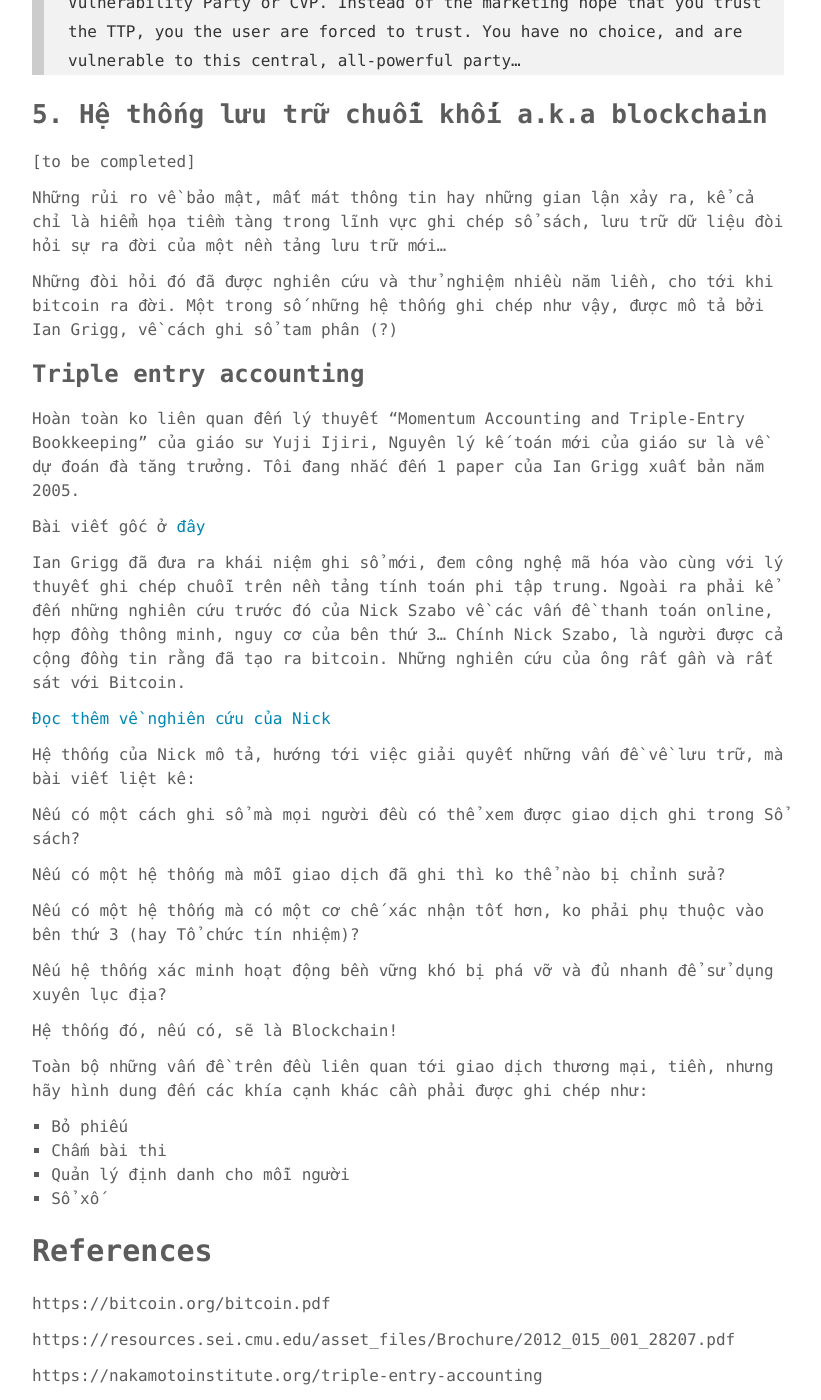
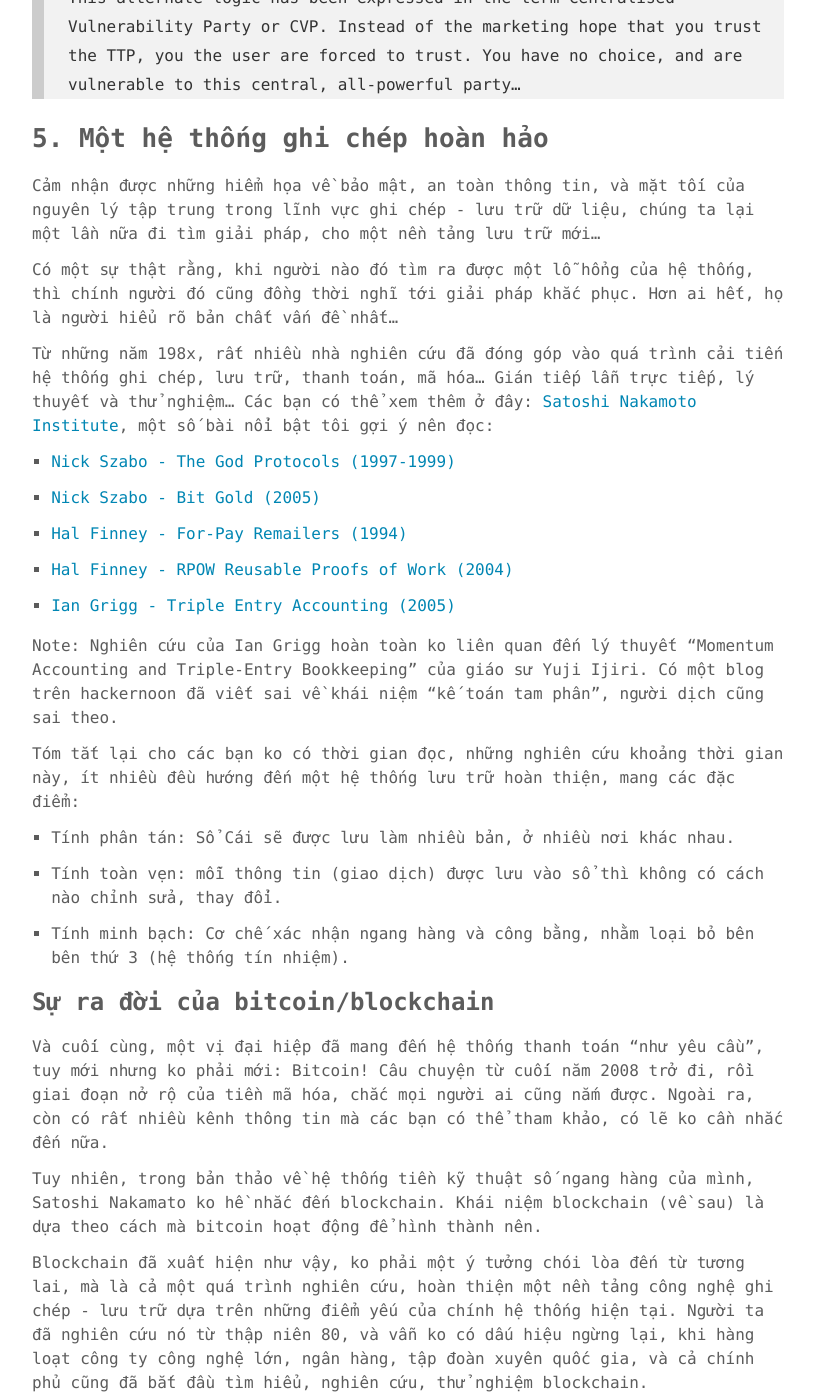
Before and after one commit to phuoc-thanh/phuoc-thanh.github.io, a Jekyll site: the page built from _posts/2018-07-17-road-to-blockchain-intro.md, in a window 1280 px wide and 1400 px high, scrolled down 5207 px. Shown: the whole window, without its empty margins (232-1053 px from the left). Built offline with Jekyll 4.4.1, drawn with Linux system fonts in a browser that asks for light colours; comment, search, counter and statistics services are not loaded; some of the changed text lies outside the part shown.

Commit message:
finish blockchain first post

```diff
--- a/_posts/2018-07-17-road-to-blockchain-intro.md
+++ b/_posts/2018-07-17-road-to-blockchain-intro.md
@@ -1,9 +1,9 @@
 ---
 layout: post
-title: "Road to Blockchain - A Pieace of History"
+title: "Road to Blockchain - A Piece of History"
 comments: true
 description: "Road to Blockchain - Bước ra từ lịch sử"
-keywords: "blockchain, proofofstake, proofofwork"
+keywords: "blockchain, bitcoin, history, satoshi, accounting"
 ---
 
 Viết về một công nghệ mới mẻ, luôn là thách thức lớn đối với blogger, và nó là một loại công việc tiêu hao rất nhiều thời gian và công sức. 4 phần mày mò tìm hiểu, nhưng 6 phần quan trọng hơn là giải thích, diễn đạt để độc giả hiểu, mới là thành công của 1 bài viết.
@@ -18,13 +18,13 @@
 
 ## 1. Từ nhu cầu ghi chép đơn sơ
 
-Bắt đầu bằng một nhu cầu cơ bản khi con người sống tập trung là ***Trao đổi (Exchange)***
+Nhu cầu ghi chép bắt đầu xuất hiện từ khi con người sống tập trung, để đáp ứng cho hoạt động ***Trao đổi (Exchange)*** và ***Buôn bán, giao thương (Trade)***
 
 Hôm nay tôi săn đc 1 em chồn, cả nhà ăn chồn 2 tuần nay đã ngán lắm, đi ngang nhà tên hàng xóm, thấy nó đang nướng cá, thơm lừng. Tôi dụ dỗ nó đổi em chồn lấy 5 con cá. Thằng hàng xóm đồng ý trao đổi, như vậy là đã xảy ra 1 giao dịch. Vậy đó, giao dịch đã xảy ra - trước cả khi con người biết đọc, ko chừng trước cả khi biết nói (who's know? hahaa)
 
-Đến bước phát triển kế tiếp, là nhu cầu ***Buôn bán, giao thương (Trade)***
+...
 
-Một ngày đẹp trời, tôi săn đc 6 con chồn, hay thậm chí săn đc cả cọp Siberia, voi Mammoth, đương nhiên là ăn không hết, nhưng tủ lạnh lại chưa đc phát minh nên cũng chẳng còn cách nào - ngoài đem cho thằng hàng xóm hoặc linh cẩu ăn bớt. Ngay cả khi, tôi đem đổi thành cá, hay trái cây, thì cũng ko thể nhai hết được.
+Một ngày đẹp trời khác, tôi săn đc 6 con chồn, hay thậm chí săn đc cả cọp Siberia, voi Mammoth, đương nhiên là ăn không hết, nhưng tủ lạnh lại chưa đc phát minh nên cũng chẳng còn cách nào - ngoài đem cho thằng hàng xóm hoặc linh cẩu ăn bớt. Ngay cả khi, tôi đem đổi thành cá, hay trái cây, thì cũng ko thể nhai hết được.
 
 Và thế là, "vỏ sò" được phát minh ra, dùng để làm đơn vị quy đổi cho hàng hóa. Tiền thời này, là vỏ sò được mài thật đẹp, phụ nữ mang làm trang sức được. Tôi săn đc 1 cọp Siberia, để lại cái tay cọp cả nhà ăn lẩu, còn lại tôi đem đổi lấy trăm vỏ sò ở ngoài chợ. Bữa nào đói quá, lười quá, hay say lá đu đủ quá ko săn được gì, tôi đem ít vỏ sò này đổi lấy vài chục trái táo, đôi con cá về ăn, vỏ sỏ quả là phát minh vĩ đại -))
 
@@ -32,32 +32,32 @@
 
 ### Cuốn sổ ghi nợ
 
-Khi "tiền" được sử dụng trong giao dịch, mọi mua bán đều cần phải được ghi chép, để tính toán giá cả, theo dõi tài sản, và có lẽ cũng là để tiện đòi nợ. Ai đó đã phát minh ra chữ viết và giấy da, và từ "ghi sổ" cũng đồng thời đc đưa vào từ điển. Đại loại, các gian thương thời kỳ này sẽ có 1 cuốn sổ ghi chép những thứ như:
+Khi "tiền vỏ hến" được sử dụng trong giao dịch, mọi mua bán đều cần phải được ghi chép, để tính toán giá cả, theo dõi tài sản, và có lẽ cũng là để tiện đòi nợ. Ai đó đã phát minh ra chữ viết và giấy da, chính là sự khởi đầu cho sự bùng nổ của lĩnh vực ghi chép, lưu trữ thông tin. Đối với hoạt động buôn bán, các gian thương thời kỳ này sẽ có 1 cuốn sổ ghi chép những thứ như:
 
 + Ngày 01, bán 10 đầu tôm được 100 sò, bán 16 mực khổng lồ được 400 sò, mua 2 bò con hết 600 sò.
 + Ngày 02, bán 20 cá thu được 200 sò, mua 2 cân gạo hết 40 sò.
 + ...
 
-Đây được coi là khởi đầu của việc "kế toán - ghi sổ", hệ thống sổ ghi đơn giản như trên được coi là "Single-entry bookeeping system". Các loại sổ ghi  sổ sách, lưu trữ dữ liệu đang đchép này về sau được gọi là Sổ Cái (Ledger).
+Đây được coi là gốc rễ của ngành "kế toán - ghi sổ", hệ thống sổ ghi đơn giản như trên được coi là "Single-entry bookeeping system". Các loại sổ ghi nợ, nhật ký buôn bán của gian thương về sau được gọi là Sổ Cái (Ledger).
 
 
 ## 2. Hệ thống ghi Sổ Kép
 
-Khi thương mại vượt xa giới hạn bộ tộc, làng xã, tới quốc gia, vượt đại dương, xuyên lục địa... Cuốn Sổ Đơn kia bộc lộ vấn đề về tính đúng đắn, minh bạch - khi không có một căn cứ nào để xác nhận được việc ghi chép trên sổ là đúng, sẽ dẫn tới các vấn đề về xác định tài sản, giá cả, thuế má, gian lận thương mại...
+Khi thương mại vượt xa giới hạn bộ tộc, làng xã, tới quốc gia, vượt đại dương, xuyên lục địa... Hệ thống Sổ Đơn kia bộc lộ vấn đề về tính đúng đắn, minh bạch - khi không có một căn cứ nào để xác nhận được việc ghi chép trên sổ là đúng, sẽ dẫn tới các vấn đề về xác định tài sản, giá cả, thuế má, gian lận thương mại...
 
-Hôm nay Cáo bán nợ cho Trâu già chục táo chín, vài hôm sau qua trả nợ thì Cáo bảo "Mày mua 12 trái lận, tao có ghi sổ đây...". Tranh cãi nổ ra và Trâu già húc lòi ruột Cáo, hết đời gian thương. Đó là vấn đề của hệ thống sổ đơn.
+Hôm nay Cáo bán nợ cho Trâu già chục táo chín, vài hôm sau qua trả nợ thì Cáo bảo "Mày mua 12 trái lận, tao có ghi sổ đây...". Tranh cãi nổ ra và Trâu già húc lòi ruột Cáo, hết đời gian thương. Đó là vấn đề của Hệ thống Sổ Đơn.
 
-### Giải pháp thay thế cho "Ghi sổ đơn"
+### Giải pháp thay thế cho "Sổ đơn"
 
-Giai đoạn đầu Trung cổ, người Do Thái bắt đầu tiên phong đổi mới ngành kế toán: Ghi Sổ Kép. Và sau đó ở Ý, việc thực thi ghi sổ kép được đem ra làm chuẩn mực trong giao thương (đâu đó ở Thế Kỷ 15).
+Giai đoạn đầu Trung cổ, người Do Thái bắt đầu tiên phong đổi mới ngành kế toán: Ghi Sổ Kép. Và sau đó ở Ý, việc thực thi ghi Sổ Kép được đem ra làm chuẩn mực trong giao thương (đâu đó ở Thế Kỷ 15).
 
-Về nguyên tắc, nó là cách ghi dữ liệu debit (ghi nợ) và credit (ghi có) vào account (tài khoản) sao cho đảm bảo sự cân bằng của 2 phần này. Đọc thêm về ghi sổ kép: [Link Wiki](https://en.wikipedia.org/wiki/Double-entry_bookkeeping_system)
+Về nguyên tắc, Ghi Sổ Kép là cách ghi dữ liệu debit (ghi nợ) và credit (ghi có) vào account (tài khoản) sao cho đảm bảo sự cân bằng của 2 phần này. Đọc thêm về [Hệ thống ghi Sổ kép](https://en.wikipedia.org/wiki/Double-entry_bookkeeping_system)
 
-Lúc này nhé, Trâu già mua chục trái táo của Cáo, thì:
+Lúc này, Trâu già mua chục trái táo của Cáo, thì giao dịch sẽ được ghi 2 lần:
 
-> Sổ của Cáo note: Ngày xx, bán cho Trâu già 10 trái táo, thu về 120 xu. --> Credit Account Cáo + 120
+> Sổ của Cáo thêm 1 dòng: Ngày xx, bán cho Trâu già 10 trái táo, thu về 120 xu. --> Credit Account Cáo + 120
 
-> Sổ của Trâu note: Ngày xx, mua của Cáo già 10 trái táo, mất 120 xu. --> Debit Account Trâu + 120
+> Sổ của Trâu thêm 1 dòng: Ngày xx, mua của Cáo già 10 trái táo, mất 120 xu. --> Debit Account Trâu + 120
 
 Như vậy đảm bảo Credit Cáo = Debit Trâu, và nếu cần thiết, ta kí tên vào 1 bản hợp đồng chung, để khỏi ai giả mạo sổ sách hí hí. Và sau này có tranh cãi kiện tụng, cứ đem sổ sách ra nói chuyện, ko cần phải đụng răng đụng sừng :)
 
@@ -77,7 +77,7 @@
 
 Giao dịch diễn ra ở trang trại đa phần sẽ thông qua họ nhà Vượn.
 
-Trâu già muốn mua nhãn của Khỉ-đột, thì sẽ nói với nhà Vượn 1 tiếng -  rằng hắn sắp mua của Khỉ 2 cân nhãn, giá đồng ý là 40xu. Vượn sẽ làm chứng cho giao dịch này, và sẽ ghi vào sổ của nhà Vượn 1 dòng ghi chép:
+Trâu già muốn mua nhãn của Khỉ-đột, thì sẽ nói với nhà Vượn 1 tiếng - rằng hắn sắp mua của Khỉ 2 cân nhãn, giá đồng ý là 40xu. Vượn sẽ làm chứng cho giao dịch này, và sẽ ghi vào sổ của nhà Vượn 1 dòng ghi chép:
 
 > Ngày xx, Trâu già mua của Khỉ-đột 2 cân táo, giá 40xu.
 
@@ -100,9 +100,9 @@
 
 ## 4. Lưu trữ thông tin thời kỳ hiện đại
 
-Đọc tới đây, các bạn cũng hiểu việc ghi chép, lưu trữ đã có một lịch sử rất thú vị như vậy, nó luôn luôn có khiếm khuyết, và con người cũng chưa bao giờ ngừng hoàn thiện nó. Những công nghệ mới, tiêu chuẩn mới, phát minh mới vẫn cứ xuất hiện theo thời gian...
+Đọc tới đây, các bạn cũng hiểu lĩnh vực ghi chép, lưu trữ đã có một lịch sử rất thú vị như vậy, nó luôn luôn có khiếm khuyết, và con người cũng chưa bao giờ ngừng hoàn thiện nó. Những công nghệ mới, tiêu chuẩn mới, phát minh mới vẫn cứ xuất hiện theo thời gian...
 
-Những đột phá trong lĩnh vực CNTT và Mật mã học mang đến các hệ thống lưu trữ thông tin giao dịch khổng lồ, tập trung, được quản lý bởi những Tổ chức tín nhiệm (Trusted Third Party).
+Những đột phá trong lĩnh vực CNTT mang đến các hệ thống lưu trữ thông tin giao dịch khổng lồ, tập trung, được quản lý bởi những Tổ chức tín nhiệm (Trusted Third Party).
 
 Tất nhiên, những Tổ chức tín nhiệm này cũng có nhiều nhược điểm, và nhược điểm lớn nhất của nó có lẽ là hiểm họa "Insider Fraud" - Gian lận nội bộ.
 
@@ -117,20 +117,19 @@
 - Vi phạm tính riêng tư của người dùng
 ...
 
-Các bạn có thể xem qua một nghiên cứu nhỏ của SEI (Carnegie Mellon Uni) về gian lận nội bộ trong ngành tài chính ở [đây](https://resources.sei.cmu.edu/asset_files/Brochure/2012_015_001_28207.pdf)
+Các bạn có thể xem qua một nghiên cứu nhỏ của viện nghiên cứu công nghệ phần mềm SEI (Carnegie Mellon Uni) về gian lận nội bộ trong ngành tài chính ở [đây](https://resources.sei.cmu.edu/asset_files/Brochure/2012_015_001_28207.pdf)
 
 ### Công nghệ mã hóa trong lưu trữ
 
-Ngoài lĩnh vực tài chính, kiểm toán, ngân hàng vốn đã nhiều vấn đề, các bên thứ 3 khác cũng được tin tưởng trên sân chơi mới là Internet: VISA, Verisign, Internet DNS, Paypal... Chúng ta không thể phủ nhận những lợi ích từ những Tổ chức thứ 3 này mang lại, đặc biệt khi họ ứng dụng những công nghệ mã hóa hiện đại để đảm bảo an toàn thông tin cho người sử dụng. Nhưng một lần nữa, niềm tin bị thử thách...
+Ngoài lĩnh vực tài chính, kiểm toán, ngân hàng vốn đã nhiều vấn đề, các bên thứ 3 khác cũng được tin tưởng trên sân chơi mới là Internet: VISA, Verisign, Internet DNS, Paypal... Chúng ta không thể phủ nhận những lợi ích từ những Tổ chức tín nhiệm này mang lại, đặc biệt khi họ ứng dụng những công nghệ mã hóa hiện đại để đảm bảo an toàn thông tin cho người sử dụng. Nhưng một lần nữa, niềm tin bị thử thách...
 
-Các nhà nghiên cứu độc lập thậm chí đã nhận diện được hiểm họa từ lâu, và vẫn liên tiếp xuất bản những nghiên cứu chung + riêng đề xuất đến những mặt tối của "Trusted Third Party" thời kỳ Internet này:
+Các nhà nghiên cứu độc lập thậm chí đã nhận diện được hiểm họa từ lâu, và vẫn liên tiếp xuất bản những nghiên cứu chung + riêng đề xuất đến những mặt tối của "Trusted Third Party" thời kỳ Internet này.
 
-Vì chủ đề này gói hẹp trong phạm vi blockchain, nên tôi dẫn nguôn nghiên cứu của 2 tác giả được cho là ảnh hưởng rất lớn tới sự ra đời của blockchain là Ian Grigg và Nick Szabo:
+Vì chủ đề này gói hẹp trong phạm vi blockchain, nên tôi dẫn nguồn nghiên cứu của 2 tác giả được cho là ảnh hưởng rất lớn tới sự ra đời của blockchain là Ian Grigg và Nick Szabo:
 
-1. Những rào cản về chi phí, kĩ thuật, hạ tầng... chưa được dỡ bỏ kèm theo những lỗ hổng bảo mật mới: [Trusted Third Parties Are Security Holes - Nick Szabo](https://nakamotoinstitute.org/trusted-third-parties)
+1. Những rào cản về chi phí, kĩ thuật, hạ tầng... chưa được dỡ bỏ kèm theo những lỗ hổng bảo mật của TTP: [Trusted Third Parties Are Security Holes - Nick Szabo](https://nakamotoinstitute.org/trusted-third-parties)
 
 2. Tác hại của hệ thống khóa công khai (Public Key Infrastructure): [PKI considered harmful - Ian Grigg](http://iang.org/ssl/pki_considered_harmful.html)
-
 
 Ở nghiên cứu của Ian Grigg về hệ thống PKI, có một đoạn ngắn mô tả tác hại của nguyên tắc tập trung, cũng là một vấn đề thúc đẩy cho sự ra đời của blockchain:
 
@@ -138,42 +137,60 @@
 
 > This alternate logic has been expressed in the term Centralised Vulnerability Party or CVP. Instead of the marketing hope that you trust the TTP, you the user are forced to trust. You have no choice, and are vulnerable to this central, all-powerful party...
 
-## 5. Hệ thống lưu trữ chuỗi khối a.k.a blockchain
+## 5. Một hệ thống ghi chép hoàn hảo
 
-[to be completed]
+Cảm nhận được những hiểm họa về bảo mật, an toàn thông tin, và mặt tối của nguyên lý tập trung trong lĩnh vực ghi chép - lưu trữ dữ liệu, chúng ta lại một lần nữa đi tìm giải pháp, cho một nền tảng lưu trữ mới...
 
-Những rủi ro về bảo mật, mất mát thông tin hay những gian lận xảy ra, kể cả chỉ là hiểm họa tiềm tàng trong lĩnh vực ghi chép sổ sách, lưu trữ dữ liệu đòi hỏi sự ra đời của một nền tảng lưu trữ mới...
+Có một sự thật rằng, khi người nào đó tìm ra được một lỗ hổng của hệ thống, thì chính người đó cũng đồng thời nghĩ tới giải pháp khắc phục. Hơn ai hết, họ là người hiểu rõ bản chất vấn đề nhất...
 
-Những đòi hỏi đó đã được nghiên cứu và thử nghiệm nhiều năm liền, cho tới khi bitcoin ra đời. Một trong số những hệ thống ghi chép như vậy, được mô tả bởi Ian Grigg, về cách ghi sổ tam phân (?)
+Từ những năm 198x, rất nhiều nhà nghiên cứu đã đóng góp vào quá trình cải tiến hệ thống ghi chép, lưu trữ, thanh toán, mã hóa... Gián tiếp lẫn trực tiếp, lý thuyết và thử nghiệm... Các bạn có thể xem thêm ở đây: [Satoshi Nakamoto Institute](https://nakamotoinstitute.org/literature/), một số bài nổi bật tôi gợi ý nên đọc:
 
-### Triple entry accounting
+1. [Nick Szabo - The God Protocols (1997-1999)](https://nakamotoinstitute.org/the-god-protocols/)
 
-Hoàn toàn ko liên quan đến lý thuyết "Momentum Accounting and Triple-Entry Bookkeeping" của giáo sư Yuji Ijiri, Nguyên lý kế toán mới của giáo sư là về dự đoán đà tăng trưởng. Tôi đang nhắc đến 1 paper của Ian Grigg xuất bản năm 2005.
+2. [Nick Szabo - Bit Gold (2005)](https://nakamotoinstitute.org/bit-gold)
 
-Bài viết gốc ở [đây](https://nakamotoinstitute.org/triple-entry-accounting)
+3. [Hal Finney - For-Pay Remailers (1994)](https://nakamotoinstitute.org/for-pay-remailers)
 
-Ian Grigg đã đưa ra khái niệm ghi sổ mới, đem công nghệ mã hóa vào cùng với lý thuyết ghi chép chuỗi trên nền tảng tính toán phi tập trung. Ngoài ra phải kể đến những nghiên cứu trước đó của Nick Szabo về các vấn đề thanh toán online, hợp đồng thông minh, nguy cơ của bên thứ 3... Chính Nick Szabo, là người được cả cộng đồng tin rằng đã tạo ra bitcoin. Những nghiên cứu của ông rất gần và rất sát với Bitcoin.
+4. [Hal Finney - RPOW Reusable Proofs of Work (2004)](https://nakamotoinstitute.org/rpow/)
 
-[Đọc thêm về nghiên cứu của Nick](https://nakamotoinstitute.org/authors/nick-szabo/)
+5. [Ian Grigg - Triple Entry Accounting (2005)](https://nakamotoinstitute.org/triple-entry-accounting)
 
-Hệ thống của Nick mô tả, hướng tới việc giải quyết những vấn đề về lưu trữ, mà bài viết liệt kê:
+Note: Nghiên cứu của Ian Grigg hoàn toàn ko liên quan đến lý thuyết "Momentum Accounting and Triple-Entry Bookkeeping" của giáo sư Yuji Ijiri. Có một blog trên hackernoon đã viết sai về khái niệm "kế toán tam phân", người dịch cũng sai theo.
 
-Nếu có một cách ghi sổ mà mọi người đều có thể xem được giao dịch ghi trong Sổ sách?
+Tóm tắt lại cho các bạn ko có thời gian đọc, những nghiên cứu khoảng thời gian này, ít nhiều đều hướng đến một hệ thống lưu trữ hoàn thiện, mang các đặc điểm:
 
-Nếu có một hệ thống mà mỗi giao dịch đã ghi thì ko thể nào bị chỉnh sửa?
+- Tính phân tán: Sổ Cái sẽ được lưu làm nhiều bản, ở nhiều nơi khác nhau.
 
-Nếu có một hệ thống mà có một cơ chế xác nhận tốt hơn, ko phải phụ thuộc vào bên thứ 3 (hay Tổ chức tín nhiệm)?
+- Tính toàn vẹn: mỗi thông tin (giao dịch) được lưu vào sổ thì không có cách nào chỉnh sửa, thay đổi.
 
-Nếu hệ thống xác minh hoạt động bền vững khó bị phá vỡ và đủ nhanh để sử dụng xuyên lục địa?
+- Tính minh bạch: Cơ chế xác nhận ngang hàng và công bằng, nhằm loại bỏ bên bên thứ 3 (hệ thống tín nhiệm).
 
-Hệ thống đó, nếu có, sẽ là Blockchain!
 
-Toàn bộ những vấn đề trên đều liên quan tới giao dịch thương mại, tiền, nhưng hãy hình dung đến các khía cạnh khác cần phải được ghi chép như:
+### Sự ra đời của bitcoin/blockchain
 
-+ Bỏ phiếu
-+ Chấm bài thi
-+ Quản lý định danh cho mỗi người
-+ Sổ xố
+Và cuối cùng, một vị đại hiệp đã mang đến hệ thống thanh toán "như yêu cầu", tuy mới nhưng ko phải mới: Bitcoin! Câu chuyện từ cuối năm 2008 trở đi, rồi giai đoạn nở rộ của tiền mã hóa, chắc mọi người ai cũng nắm được. Ngoài ra, còn có rất nhiều kênh thông tin mà các bạn có thể tham khảo, có lẽ ko cần nhắc đến nữa.
+
+Tuy nhiên, trong bản thảo về hệ thống tiền kỹ thuật số ngang hàng của mình, Satoshi Nakamato ko hề nhắc đến blockchain. Khái niệm blockchain (về sau) là dựa theo cách mà bitcoin hoạt động để hình thành nên.
+
+Blockchain đã xuất hiện như vậy, ko phải một ý tưởng chói lòa đến từ tương lai, mà là cả một quá trình nghiên cứu, hoàn thiện một nền tảng công nghệ ghi chép - lưu trữ dựa trên những điểm yếu của chính hệ thống hiện tại. Người ta đã nghiên cứu nó từ thập niên 80, và vẫn ko có dấu hiệu ngừng lại, khi hàng loạt công ty công nghệ lớn, ngân hàng, tập đoàn xuyên quốc gia, và cả chính phủ cũng đã bắt đầu tìm hiểu, nghiên cứu, thử nghiệm blockchain.
+
+Xin dẫn một số use-case của blockchain, [từ website của IBM](https://www.ibm.com/blockchain/use-cases/):
+
+1. [Ứng dụng blockchain vào hồ sơ y tế và dữ liệu y học lâm sàng](https://www-01.ibm.com/common/ssi/cgi-bin/ssialias?htmlfid=KU912404USEN)
+
+2. [Ứng dụng trong an toàn thực phẩm và tra cứu nguồn gốc](https://www-03.ibm.com/press/us/en/pressrelease/53013.wss)
+
+3. [Hệ thống thông tin định danh và tài sản cá nhân dựa trên blockchain](https://www-01.ibm.com/common/ssi/cgi-bin/ssialias?htmlfid=KU912405USEN)
+
+4. [Tiền kỹ thuật số và hệ thống thanh toán mới](https://www-03.ibm.com/press/us/en/pressrelease/53290.wss)
+
+5. [Quản lý mạng lưới năng lượng kiểu phân tán](https://www-03.ibm.com/press/us/en/pressrelease/52243.wss)
+
+6. [Đổi mới trong quản lý quỹ đầu tư](https://www.youtube.com/watch?time_continue=1&v=uXx2vpDngPU)
+
+...
+
+Và còn rất nhiều ứng dụng tiềm năng khác, đang đợi những người tiên phong phát triển...
 
 # References
 
@@ -181,10 +198,10 @@
 
 https://resources.sei.cmu.edu/asset_files/Brochure/2012_015_001_28207.pdf
 
-https://nakamotoinstitute.org/triple-entry-accounting
-
-https://nakamotoinstitute.org/bit-gold/
+https://nakamotoinstitute.org/literature/
 
 http://iang.org/ssl/pki_considered_harmful.html
 
+https://www.ibm.com/blockchain/use-cases/
+
 https://en.wikipedia.org/wiki/Double-entry_bookkeeping_system
```
